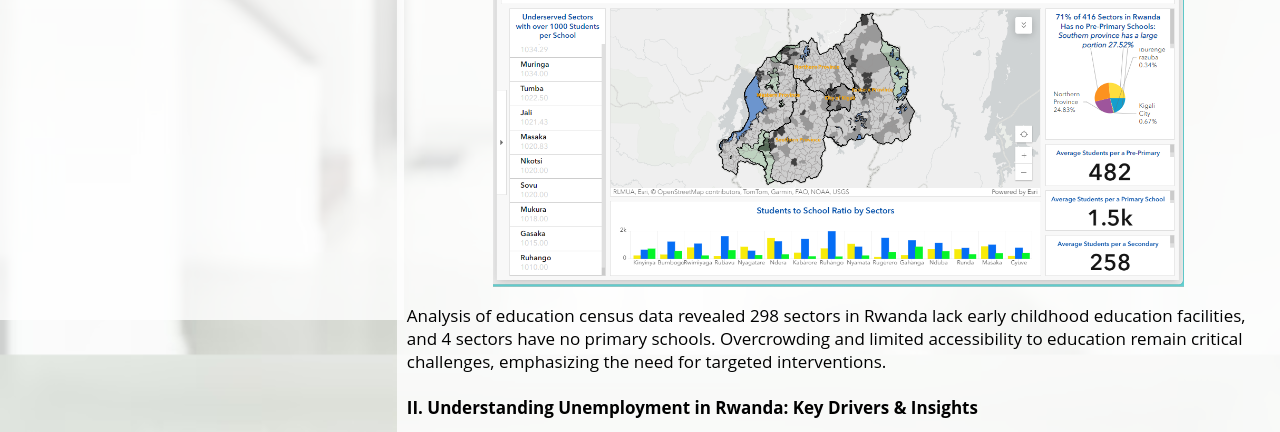
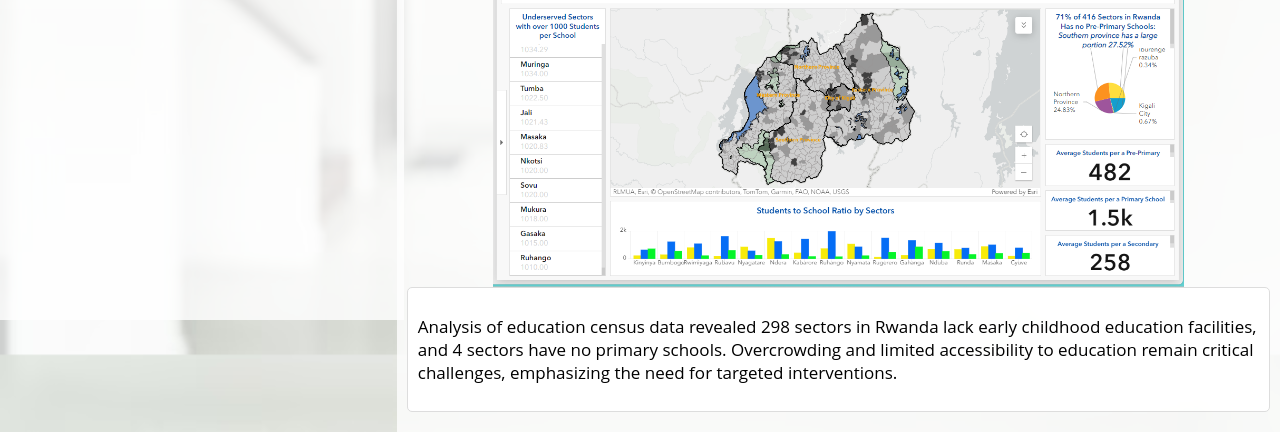
Before and after one commit to Vital-Ahishakiye/Vital-Ahishakiye.github.io, a plain HTML site: page index.html in a window 1280 px wide. Shown: the part 500-932 px from the top of the page. Drawn offline with Linux system fonts and the light colour scheme.

Commit message:
Update index.html

```diff
--- a/index.html
+++ b/index.html
@@ -73,6 +73,14 @@
       text-align: center;
       font-style: italic;
     }
+    .scrollable-content {
+      max-height: 150px; /* Adjust the height as needed */
+      overflow-y: auto;
+      border: 1px solid #ddd;
+      padding: 10px;
+      background-color: rgba(255, 255, 255, 0.95);
+      border-radius: 5px;
+    }
   </style>
 </head>
 <body>
@@ -108,23 +116,31 @@
       <li>
         <h4><strong>I. Accessibility and Quality in Rwanda's Education System</strong></h4>
         <img src="education.png" alt="Education Chart">
+        <div class="scrollable-content">
           <p>Analysis of education census data revealed 298 sectors in Rwanda lack early childhood education facilities, and 4 sectors have no primary schools. Overcrowding and limited accessibility to education remain critical challenges, emphasizing the need for targeted interventions.</p>
+        </div>
       </li>
       <li>
         <h4><strong>II. Understanding Unemployment in Rwanda: Key Drivers & Insights</strong></h4>
         <img src="Unemployment.png" alt="Unemployment Analysis">
+        <div class="scrollable-content">
           <p>Key findings highlighted the impact of education, digital connectivity, and demographics on employment. Investment in education and bridging the digital divide are vital for addressing unemployment disparities in Rwanda.</p>
+        </div>
       </li>
       <li>
         <h4><strong>III. Cost and Time Efficiency of Transportation Modes in Kigali</strong></h4>
         <img src="Efficiency_frontier_with_waiting_time.png" alt="Transportation Efficiency">
+        <div class="scrollable-content">
           <p>This study evaluated urban transportation modes in Kigali, focusing on cost and time efficiency. Findings informed strategies to optimize urban mobility in African cities.</p>
+        </div>
+      </li>
       <li>
         <h4><strong>IV. Automating Palm Tree Counting with Computer Vision for Efficiency</strong></h4>
         <img src="Palm tree.jpeg" alt="Palm Tree Counting">
+        <div class="scrollable-content">
           <p>This project aimed to automate palm tree counting in large areas to replace inefficient manual methods. By leveraging high-resolution drone images and advanced computer vision techniques, the project successfully automated the counting process, reducing the time from 12 minutes to under one second per image on average.</p>
+        </div>
       </li>
-
     </ul>
   </div>
 </div>
```
Lines whose indentation alone changed are shown as unchanged.
